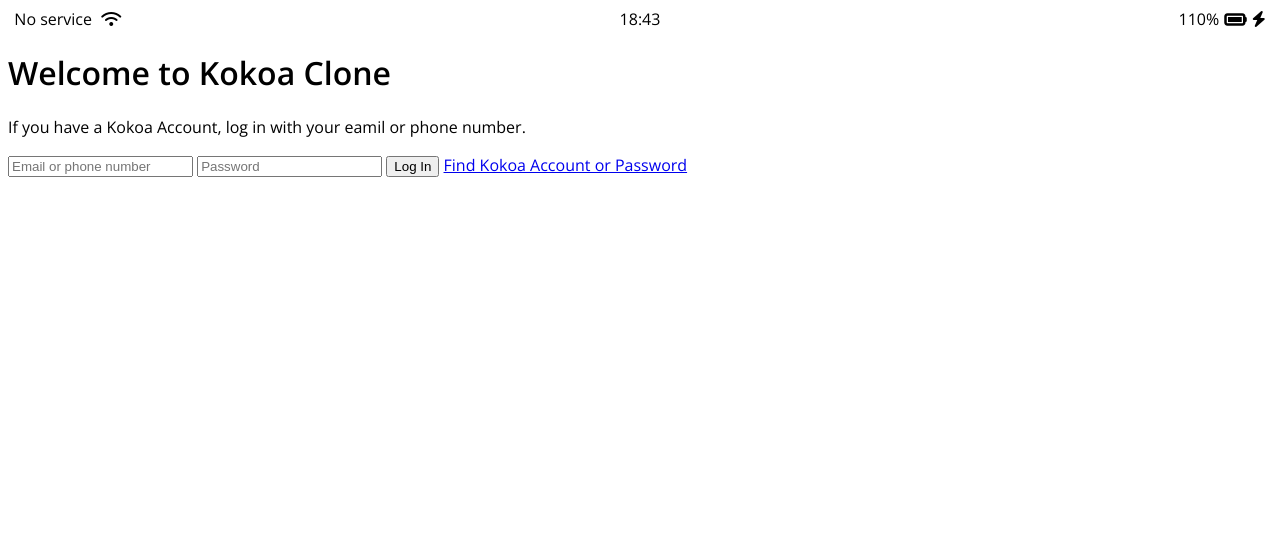
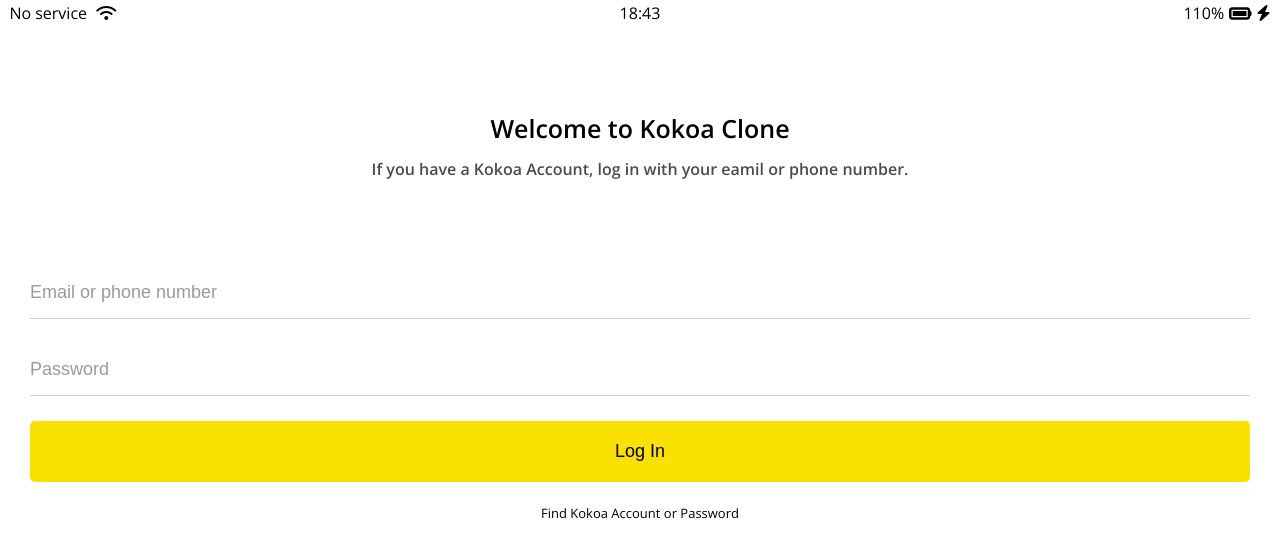
Before and after one commit to JinwookGithub/kokoa-clone-2020, a plain HTML site: page index.html in a window 1280 px wide. Drawn offline with nearby package versions, Linux system fonts and the light colour scheme.

Commit message:
login page done

```diff
--- /dev/null
+++ b/css/reset.css
@@ -0,0 +1,134 @@
+/* http://meyerweb.com/eric/tools/css/reset/
+   v2.0 | 20110126
+   License: none (public domain)
+*/
+
+html,
+body,
+div,
+span,
+applet,
+object,
+iframe,
+h1,
+h2,
+h3,
+h4,
+h5,
+h6,
+p,
+blockquote,
+pre,
+a,
+abbr,
+acronym,
+address,
+big,
+cite,
+code,
+del,
+dfn,
+em,
+img,
+ins,
+kbd,
+q,
+s,
+samp,
+small,
+strike,
+strong,
+sub,
+sup,
+tt,
+var,
+b,
+u,
+i,
+center,
+dl,
+dt,
+dd,
+ol,
+ul,
+li,
+fieldset,
+form,
+label,
+legend,
+table,
+caption,
+tbody,
+tfoot,
+thead,
+tr,
+th,
+td,
+article,
+aside,
+canvas,
+details,
+embed,
+figure,
+figcaption,
+footer,
+header,
+hgroup,
+menu,
+nav,
+output,
+ruby,
+section,
+summary,
+time,
+mark,
+audio,
+video {
+  margin: 0;
+  padding: 0;
+  border: 0;
+  font-size: 100%;
+  font: inherit;
+  vertical-align: baseline;
+}
+/* HTML5 display-role reset for older browsers */
+article,
+aside,
+details,
+figcaption,
+figure,
+footer,
+header,
+hgroup,
+menu,
+nav,
+section {
+  display: block;
+}
+body {
+  line-height: 1;
+}
+ol,
+ul {
+  list-style: none;
+}
+blockquote,
+q {
+  quotes: none;
+}
+blockquote:before,
+blockquote:after,
+q:before,
+q:after {
+  content: "";
+  content: none;
+}
+table {
+  border-collapse: collapse;
+  border-spacing: 0;
+}
+
+/*전체에 디폴트값 적용하고 싶으면 reset.css에 추가*/
+input:focus {
+  outline: none;
+}
--- /dev/null
+++ b/css/status-bar.css
@@ -0,0 +1,26 @@
+.status-bar {
+  display: flex;
+  justify-content: center;
+  padding: 5px 3px;
+}
+
+/*CSS hack - 시계를 정가운데 오게 하는방법(space-between은 좌우  element 사이즈가 달라서 시계가 중간에 안오고 오른쪽으로 밀림*/
+.status-bar__column {
+  width: 33%;
+}
+.status-bar__column:first-child span {
+  margin-right: 5px;
+}
+.status-bar__column:nth-child(2) {
+  display: flex;
+  justify-content: center;
+}
+.status-bar__column:last-child {
+  display: flex;
+  justify-content: flex-end;
+  align-items: center;
+}
+
+.status-bar__column .fa-battery-full {
+  margin: 0px 5px;
+}
--- a/css/styles.css
+++ b/css/styles.css
@@ -1,31 +1,69 @@
 @import url("https://fonts.googleapis.com/css2?family=Open+Sans:wght@400;600&display=swap");
+@import "reset.css";
+@import "status-bar.css";
+@import "variables.css";
 
 body {
   font-family: "Open Sans", sans-serif;
 }
 
-.status-bar {
+.welcome-header {
+  margin: 90px 0px;
+  text-align: center;
   display: flex;
-  justify-content: center;
+  flex-direction: column;
+  align-items: center;
+  font-weight: 600;
 }
 
-/*CSS hack - 시계를 정가운데 오게 하는방법(space-between은 좌우  element 사이즈가 달라서 시계가 중간에 안오고 오른쪽으로 밀림*/
-.status-bar__column {
-  width: 33%;
-}
-.status-bar__column:first-child span {
-  margin-right: 5px;
-}
-.status-bar__column:nth-child(2) {
-  display: flex;
-  justify-content: center;
-}
-.status-bar__column:last-child {
-  display: flex;
-  justify-content: flex-end;
-  align-items: center;
+.welcome-header__title {
+  margin-bottom: 20px;
+  font-size: 25px;
 }
 
-.status-bar__column .fa-battery-full {
-  margin: 0px 5px;
+.welcome-header__text {
+  width: 60%; /*스크린의 50%*/
+  opacity: 0.7; /*회색 또는 opacity 조절*/
 }
+
+#login-form {
+  display: flex;
+  flex-direction: column;
+  margin: 0px 30px;
+}
+
+/*클래스 없이 구현가능*/
+#login-form input {
+  border: none;
+  padding: 15px 0px;
+  font-size: 18px;
+  margin-bottom: 25px;
+}
+
+/*submit은 제외하고 효과적용*/
+#login-form input:not([type="submit"]) {
+  border-bottom: 1px solid rgba(0, 0, 0, 0.2);
+  transition: border-color 0.3s ease-in-out;
+}
+
+#login-form input::placeholder {
+  color: rgba(0, 0, 0, 0.4);
+}
+
+#login-form input:focus {
+  border-color: var(--yellow);
+}
+
+#login-form input[type="submit"] {
+  background-color: var(--yellow);
+  cursor: pointer; /*not allowed, progressing 등가능*/
+  padding: 20px 0px;
+  border-radius: 5px;
+}
+
+#login-form a {
+  text-align: center;
+  text-decoration: none;
+  color: inherit; /*상속. 기본은 black*/
+  font-size: 13px;
+}
--- /dev/null
+++ b/css/variables.css
@@ -0,0 +1,3 @@
+:root {
+  --yellow: #fae100;
+}
```
